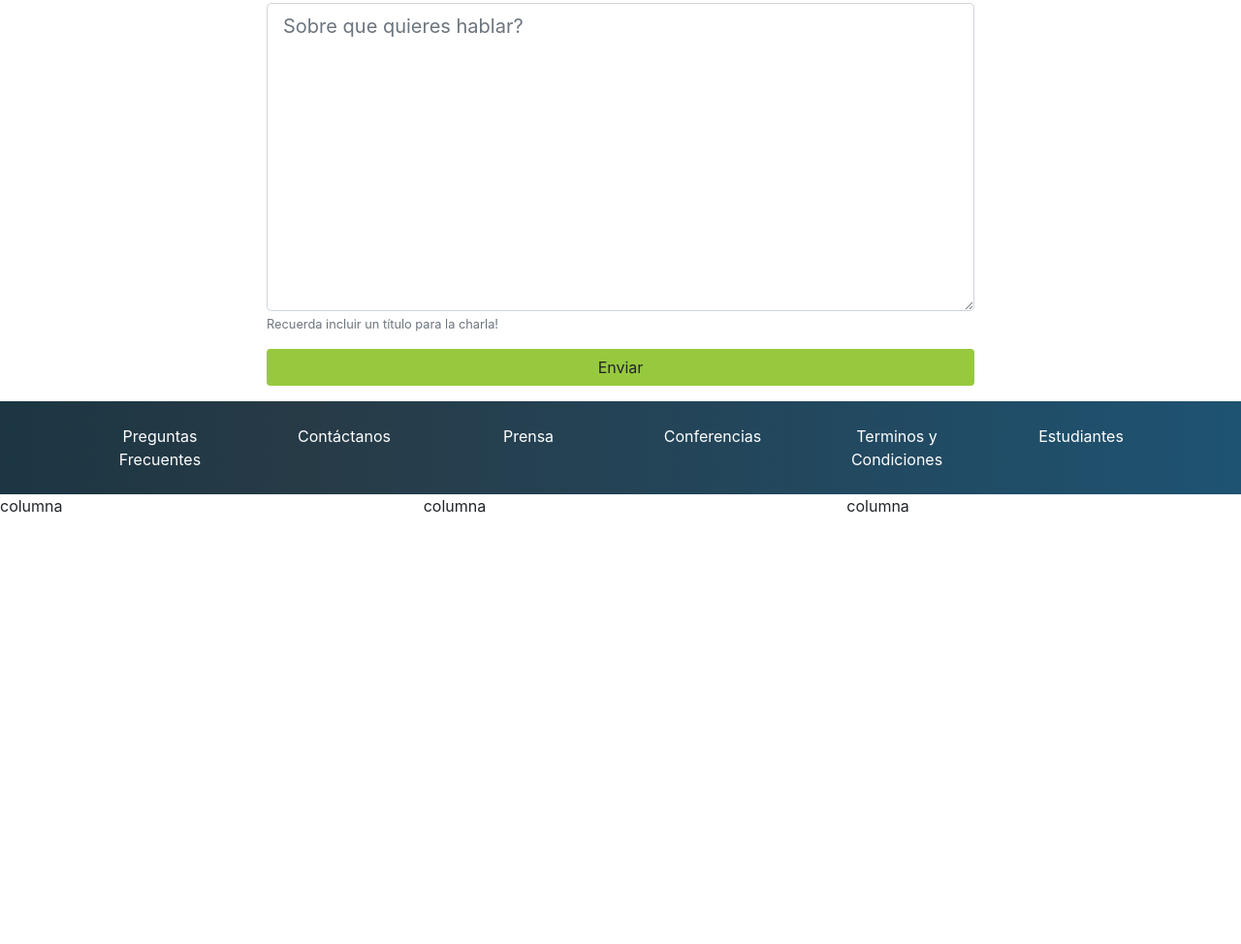
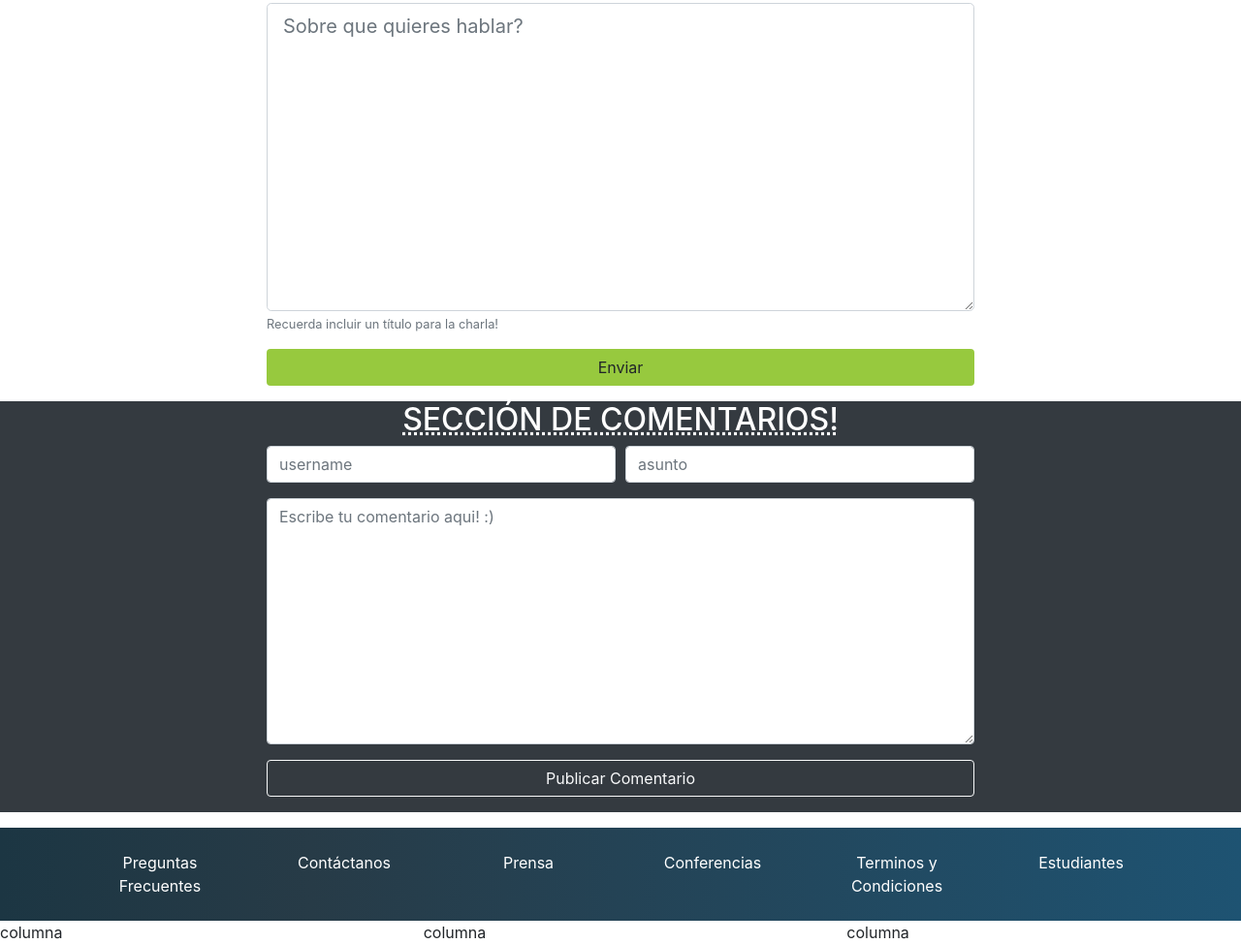
Before and after one commit to River-3412X/prueba_bootstrap, a plain HTML site: page index.html in a window 1280 px wide. Shown: the part 1966-2940 px from the top of the page at 97% size. Before the commit the page ends 2500 px from the top, so only its background shows below. Drawn offline with Linux system fonts and the light colour scheme.

Commit message:
Se agrego la sección de comentarios

```diff
--- a/index.css
+++ b/index.css
@@ -59,3 +59,7 @@
 #place-time img {
     max-width: 100%;
 }
+
+#comment {
+    background: #343a40;
+}
--- a/index.html
+++ b/index.html
@@ -206,27 +206,62 @@
         </div>
     </section>
     <!--/conviertete en orador-->
+    <!--Sección de comentarios-->
+    <section id="comment" class="mb-3">
+        <div class="container">
+            <div class="row">
+                <div class="text-center text-uppercase col text-white">
+                    <h2><abbr title="Escribe tu comentario" data-toggle="tooltip">Sección de Comentarios!</abbr></h2>
+                </div>
+            </div>
+            <div class="row">
+                <div class="col-12 col-sm 10 offset-sm-1 col-md-8 offset-md-2">
+                    <form>
+                        <div class="form-row">
+                            <div class="form-group col">
+                                <input type="text" placeholder="username" class="form-control form-control">
+                            </div>
+                            <div class="form-group col">
+                                <input type="text" placeholder="asunto" class="form-control form-control">
+                            </div>
+                        </div>
+                        <div class="form-row">
+                            <div class="form-group col">
+                                <textarea cols="30" rows="10" class="from-control form-control" placeholder="Escribe tu comentario aqui! :) "></textarea>
+                            </div>
+                        </div>
+                        <div class="form-row mb-3">
+                            <div class="col">
+                                <button class="btn btn-outline-light btn-block">Publicar Comentario</button>
+                            </div>
+                        </div>
+                    </form>
+                </div>
+            </div>
+        </div>
+    </section>
+    <!--Sección de comentarios-->
 
-    <footer id="footer" class="pb-4 pt-4">
-        <div class="container">
-            <div class="row text-center">
-                <div class="col-12 col-lg">
-                    <a href="#">Preguntas Frecuentes</a>
+    <footer id="footer" class="pb-4 pt-4 ">
+        <div class="container ">
+            <div class="row text-center ">
+                <div class="col-12 col-lg ">
+                    <a href="# ">Preguntas Frecuentes</a>
                 </div>
-                <div class="col-12 col-lg">
-                    <a href="#">Contáctanos</a>
+                <div class="col-12 col-lg ">
+                    <a href="# ">Contáctanos</a>
                 </div>
-                <div class="col-12 col-lg">
-                    <a href="#">Prensa</a>
+                <div class="col-12 col-lg ">
+                    <a href="# ">Prensa</a>
                 </div>
-                <div class="col-12 col-lg">
-                    <a href="#">Conferencias</a>
+                <div class="col-12 col-lg ">
+                    <a href="# ">Conferencias</a>
                 </div>
-                <div class="col-12 col-lg">
-                    <a href="#">Terminos y Condiciones</a>
+                <div class="col-12 col-lg ">
+                    <a href="# ">Terminos y Condiciones</a>
                 </div>
-                <div class="col-12 col-lg">
-                    <a href="#">Estudiantes</a>
+                <div class="col-12 col-lg ">
+                    <a href="# ">Estudiantes</a>
                 </div>
 
             </div>
@@ -234,46 +269,46 @@
         </div>
     </footer>
     <!--Modal-->
-    <div class="modal fade" id="modalCompra" tabindex="-1" aria-labelledby="exampleModalLabel" aria-hidden="true">
-        <div class="modal-dialog">
-            <div class="modal-content">
-                <div class="modal-header">
-                    <h5 class="modal-title" id="exampleModalLabel">Comprar Tickets</h5>
-                    <button type="button" class="close" data-dismiss="modal" aria-label="Close">
-                <span aria-hidden="true">&times;</span>
+    <div class="modal fade " id="modalCompra " tabindex="-1 " aria-labelledby="exampleModalLabel " aria-hidden="true ">
+        <div class="modal-dialog ">
+            <div class="modal-content ">
+                <div class="modal-header ">
+                    <h5 class="modal-title " id="exampleModalLabel ">Comprar Tickets</h5>
+                    <button type="button " class="close " data-dismiss="modal " aria-label="Close ">
+                <span aria-hidden="true ">&times;</span>
               </button>
                 </div>
-                <div class="modal-body">
-                    <form action="">
-                        <div class="form-row">
-                            <div class="form-group col">
-                                <div class="input-group mb-3">
-                                    <div class="input-group-prepend">
-                                        <span class="input-group-text" id="basic-addon1">@</span>
+                <div class="modal-body ">
+                    <form action=" ">
+                        <div class="form-row ">
+                            <div class="form-group col ">
+                                <div class="input-group mb-3 ">
+                                    <div class="input-group-prepend ">
+                                        <span class="input-group-text " id="basic-addon1 ">@</span>
                                     </div>
-                                    <input type="text" class="form-control" placeholder="Username" aria-label="Username" aria-describedby="basic-addon1">
+                                    <input type="text " class="form-control " placeholder="Username " aria-label="Username " aria-describedby="basic-addon1 ">
                                 </div>
                             </div>
                         </div>
                     </form>
-                    <div class="alert alert-warning" role="alert">
+                    <div class="alert alert-warning " role="alert ">
                         Recibirás un Correo para confirmar tu correo
                     </div>
                 </div>
-                <div class="modal-footer">
-                    <button type="button" class="btn btn-secondary" data-dismiss="modal">Cancelar</button>
-                    <button type="button" class="btn btn-platzi">Comprar</button>
+                <div class="modal-footer ">
+                    <button type="button " class="btn btn-secondary " data-dismiss="modal ">Cancelar</button>
+                    <button type="button " class="btn btn-platzi ">Comprar</button>
                 </div>
             </div>
         </div>
     </div>
     <!--Modal-->
-    <div class="row">
-        <div class="col-4">columna</div>
-        <div class="col-4">columna</div>
-        <div class="col-4">columna</div>
+    <div class="row ">
+        <div class="col-4 ">columna</div>
+        <div class="col-4 ">columna</div>
+        <div class="col-4 ">columna</div>
     </div>
-    <script src="index.js" type="text/javascript"></script>
+    <script src="index.js " type="text/javascript "></script>
 </body>
 
 </html>
```
